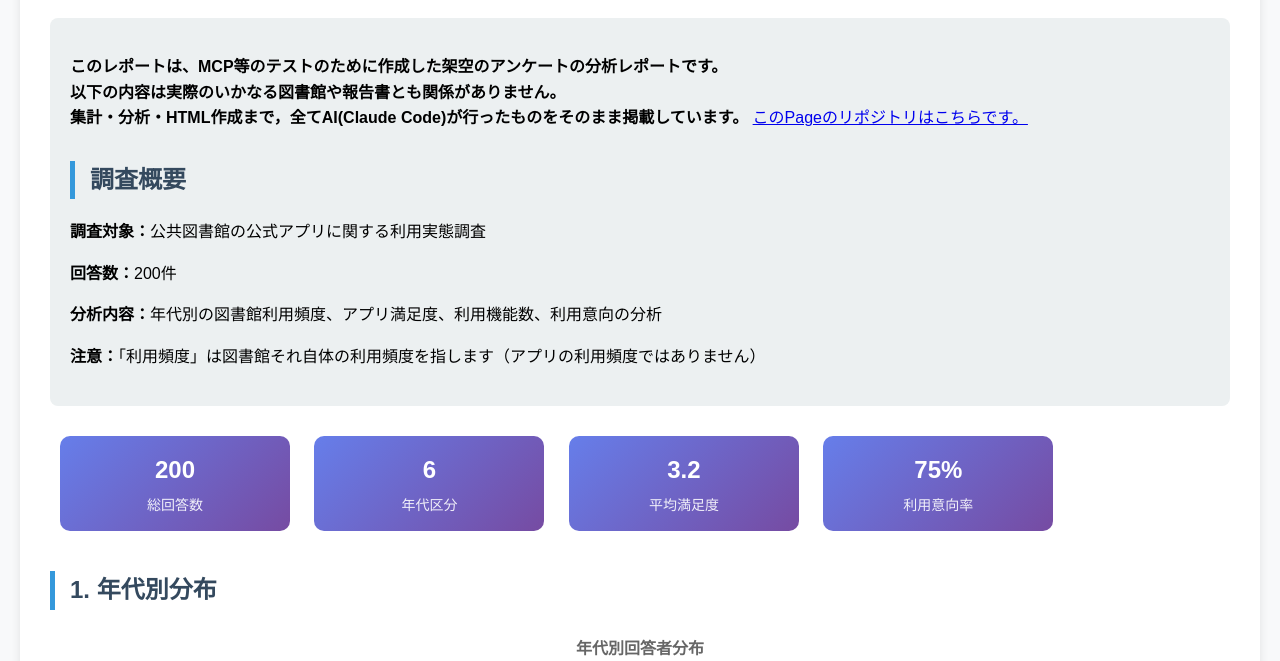
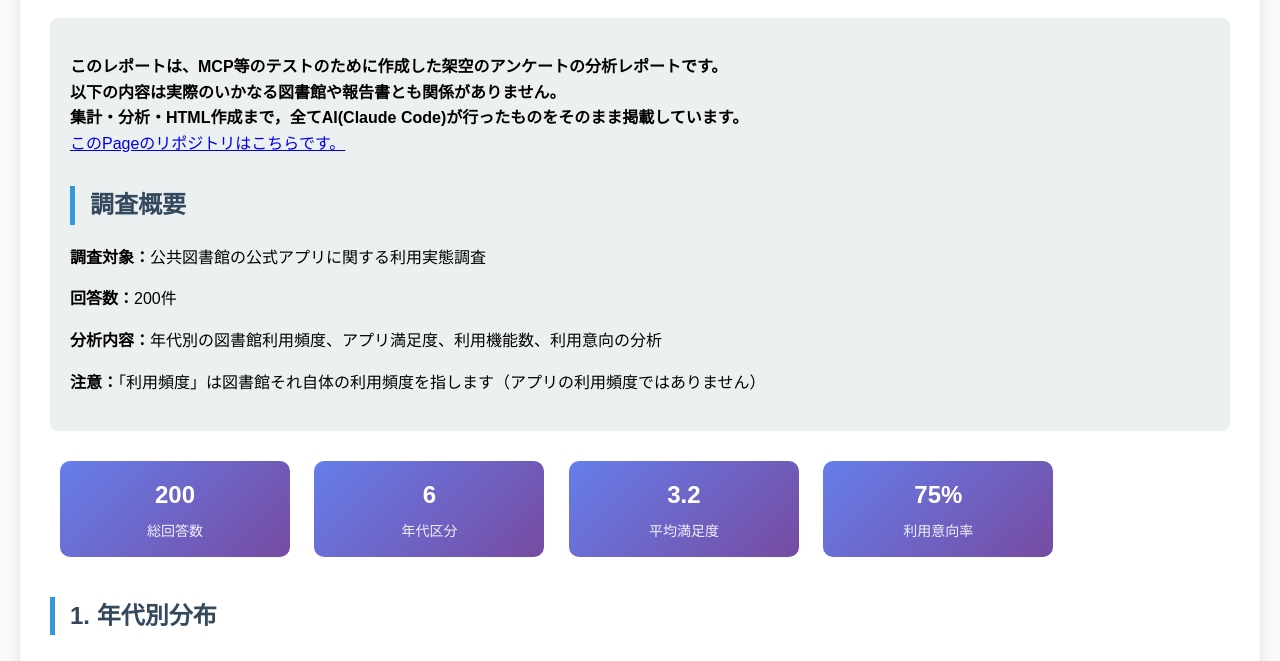
Before and after one commit to hellboy84/library-app-survey-report, a plain HTML site: page index.html in a window 1280 px wide. Shown: the part 139-800 px from the top of the page. Drawn offline with nearby package versions, Linux system fonts and the light colour scheme.

Commit message:
Update index.html

```diff
--- a/index.html
+++ b/index.html
@@ -126,7 +126,7 @@
         <div class="summary-box">
             <p><B>このレポートは、MCP等のテストのために作成した架空のアンケートの分析レポートです。<br />
                 以下の内容は実際のいかなる図書館や報告書とも関係がありません。<br />
-                集計・分析・HTML作成まで，全てAI(Claude Code)が行ったものをそのまま掲載しています。</B>
+                集計・分析・HTML作成まで，全てAI(Claude Code)が行ったものをそのまま掲載しています。</B><br />
                 <a href=https://github.com/hellboy84/library-app-survey-report>このPageのリポジトリはこちらです。</a>
              </p>
             <h2>調査概要</h2>
```
